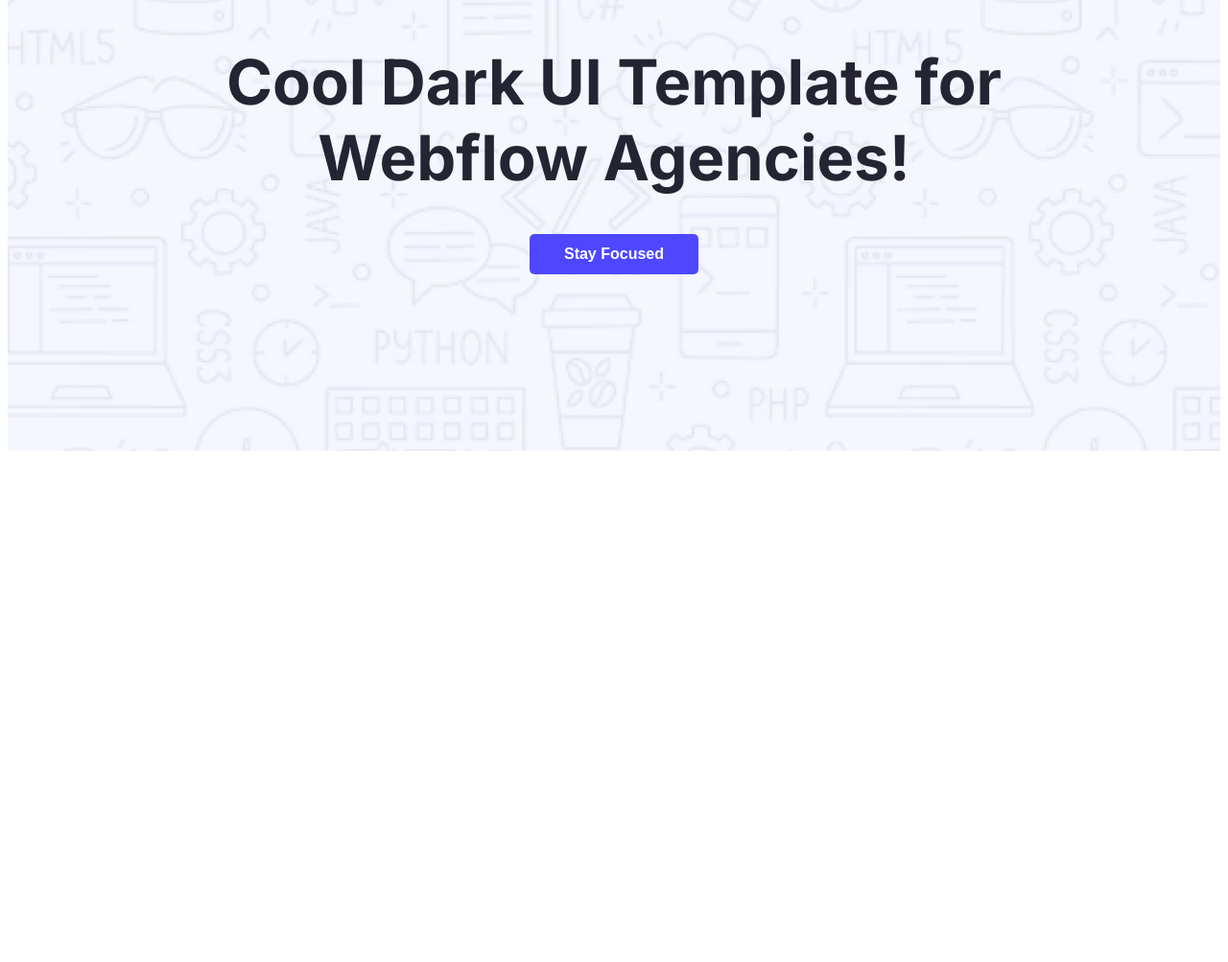
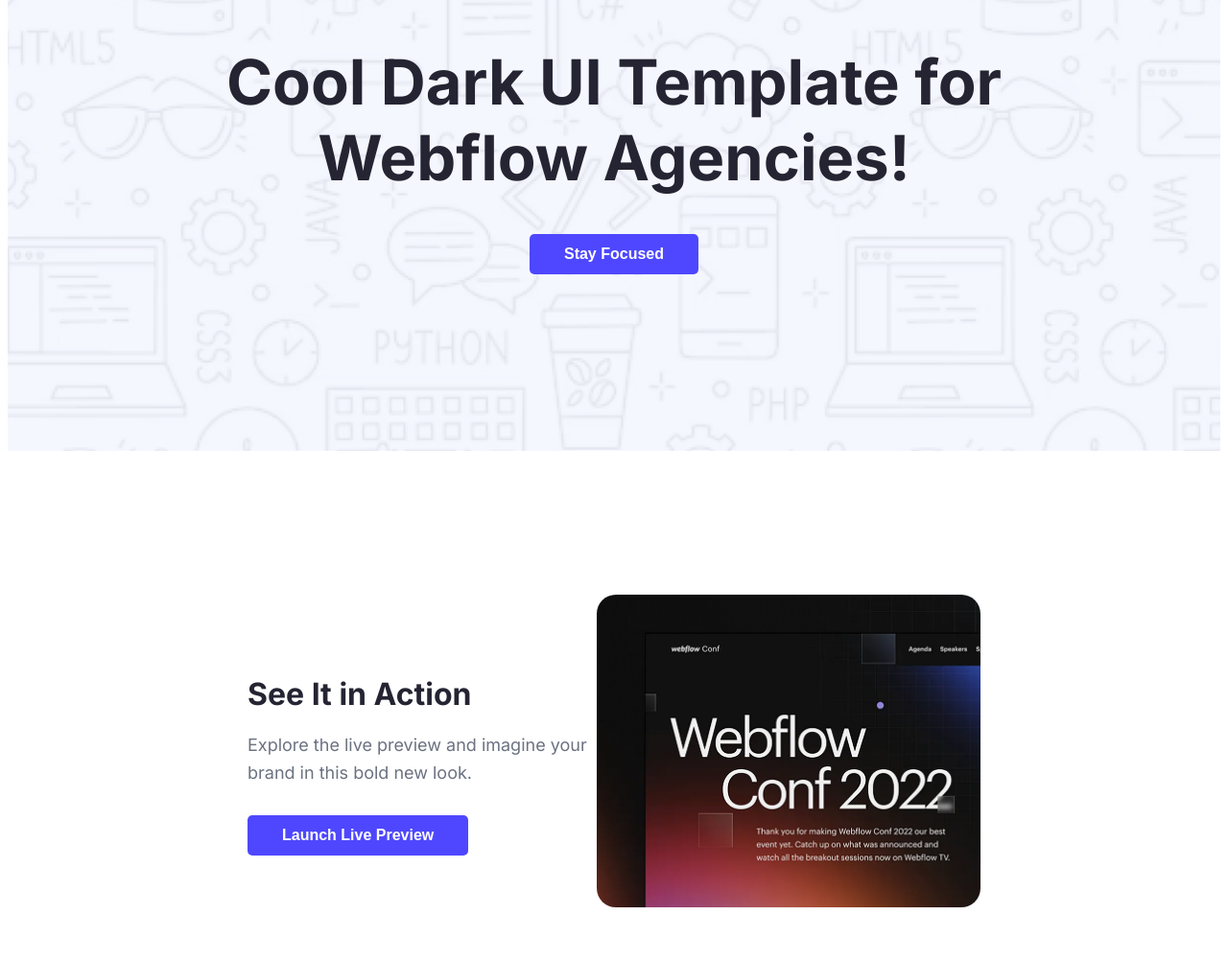
Before and after one commit to mdrifatulhasan/my-first-ass-repo, a plain HTML site: page index.html in a window 1280 px wide. Shown: the part 338-1341 px from the top of the page at 96% size. Before the commit the page ends 816 px from the top, so only its background shows below. Drawn offline with Linux system fonts and the light colour scheme.

Commit message:
added action-section

```diff
--- a/index.html
+++ b/index.html
@@ -25,7 +25,16 @@
         </div>
     </header>
     <main>
-
+        <section class="action-section">
+            <div class="action-text">
+                <h2>See It in Action</h2>
+                <p>Explore the live preview and imagine your brand in this bold new look.</p>
+                <button class="btn-primary">Launch Live Preview</button>
+            </div>
+            <div class="action-image">
+                <img src="Assets/wc-mini.png" alt="Preview Image">
+            </div>
+        </section>
     </main>
     <footer>
 
--- a/style.css
+++ b/style.css
@@ -73,3 +73,37 @@ nav li a {
   justify-content: center;
   align-items: center;
 }
+
+/* action section */
+.action-section {
+  display: flex;
+  align-items: center;
+  justify-content: space-between;
+  margin: 100px 200px;
+  background-color: white;
+  padding: 50px;
+  border-radius: 12px;
+}
+
+.action-text {
+  max-width: 50%;
+}
+
+.action-text h2 {
+  font-size: 32px;
+  font-weight: 700;
+  color: #252432;
+  margin-bottom: 20px;
+}
+
+.action-text p {
+  font-size: 18px;
+  color: #6b7280;
+  margin-bottom: 30px;
+  line-height: 1.6;
+}
+
+.action-image img {
+  max-width: 400px;
+  border-radius: 20px;
+}
```
